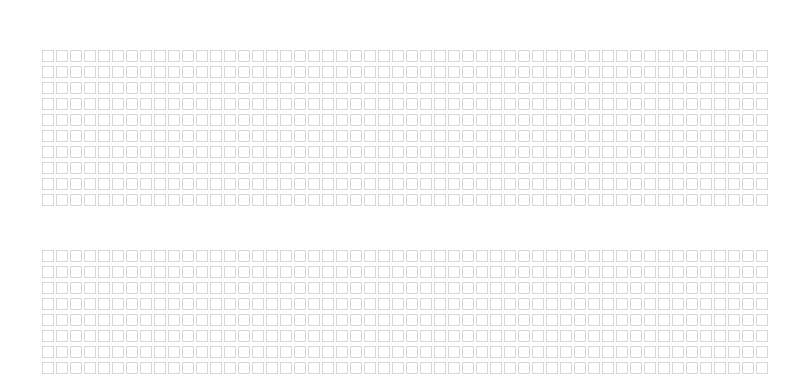
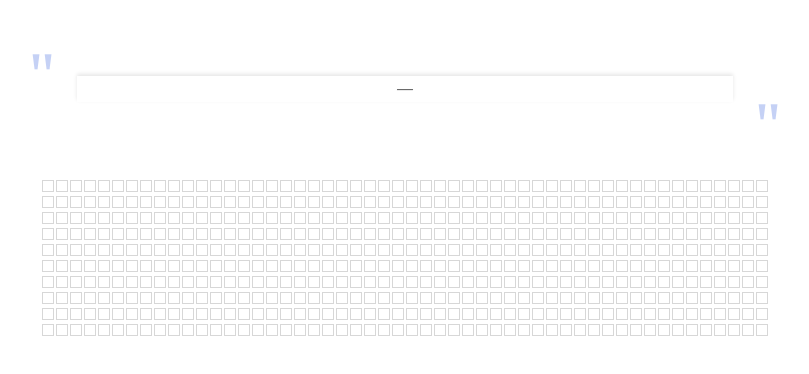
Before and after one commit to spxrq/KairosHabits, a Flask app: template templates/index.html in a window 1280 px wide. Shown: the part 162-536 px from the top of the page, without its empty margins (235-1044 px from the left). Run offline with Flask 3, Linux system fonts and the light colour scheme; the template is opened without the code that fills it, so the values that code supplies are empty.

Commit message:
Added a random stoic quote generator for motivation in the homepage

```diff
--- a/app.py
+++ b/app.py
@@ -11,6 +11,8 @@ from random import choice, random
 from helpers import apology, login_required
 
 from models import *
+from quotes import StoicQuotes
+
 
 app = Flask(__name__)
 
@@ -259,6 +261,9 @@ def get_week_data(birthdate, registration_date, habits):
 
     return weeks_data
 
+# Initialize quotes
+quotes = StoicQuotes()
+
 @app.route("/")
 @login_required
 def index():
@@ -276,12 +281,16 @@ def index():
     total_weeks = 80 * 52
     weeks_lived = sum(1 for week in weeks_data if week['lived'])
 
+    # Get a random quote
+    daily_quote = quotes.get_random_quote()
+
     return render_template("index.html",
                          user=user,
                          weeks_data=weeks_data,
                          weeks_lived=weeks_lived,
                          total_weeks=total_weeks,
-                         today=date.today())
+                         today=date.today(),
+                         quote=quotes.get_random_quote())
 
 
 def calculate_weeks_lived(birthdate):
--- a/static/style.css
+++ b/static/style.css
@@ -404,3 +404,74 @@ h1 {
 footer {
     box-shadow: 0 -2px 4px rgba(0, 0, 0, 0.1);
 }
+
+
+/* Add these styles to your style.css file */
+
+.quote-container {
+    max-width: 800px;
+    margin: 2rem auto 3rem;
+    padding: 1.5rem;
+    text-align: center;
+    position: relative;
+}
+
+.quote-container blockquote {
+    font-size: 1.25rem;
+    color: #333;
+    margin: 0;
+    padding: 0.5rem 3rem;
+    position: relative;
+    line-height: 1.6;
+}
+
+/* Add quotation marks */
+.quote-container blockquote::before,
+.quote-container blockquote::after {
+    content: '"';
+    font-family: Georgia, serif;
+    font-size: 4rem;
+    color: #4169E1;
+    opacity: 0.3;
+    position: absolute;
+    height: 2rem;
+    line-height: 1;
+}
+
+.quote-container blockquote::before {
+    left: 0;
+    top: -1rem;
+}
+
+.quote-container blockquote::after {
+    right: 0;
+    bottom: -1rem;
+}
+
+.quote-container .blockquote-footer {
+    color: #666;
+    font-size: 1rem;
+    margin-top: 1rem;
+    font-style: italic;
+}
+
+.quote-container .blockquote-footer::before {
+    content: "— ";
+}
+
+/* Responsive adjustments */
+@media (max-width: 768px) {
+    .quote-container {
+        padding: 1rem;
+    }
+
+    .quote-container blockquote {
+        font-size: 1.1rem;
+        padding: 0.5rem 2rem;
+    }
+
+    .quote-container blockquote::before,
+    .quote-container blockquote::after {
+        font-size: 3rem;
+    }
+}
--- a/templates/index.html
+++ b/templates/index.html
@@ -5,6 +5,14 @@
     <div class="text-center mb-4">
         <h1>Your Life in Weeks</h1>
         <p>You've lived {{ weeks_lived }} weeks out of {{ total_weeks }} weeks</p>
+    </div>
+
+    <!-- The quote section -->
+    <div class="quote-container mb-4">
+        <blockquote class="blockquote">
+            <p class="mb-0">{{ quote.text }}</p>
+            <footer class="blockquote-footer mt-2">{{ quote.author }}</footer>
+        </blockquote>
     </div>
 
     <div class="calendar">
```
Also changed, not shown: quotes.py (added, +50 -0 lines).
